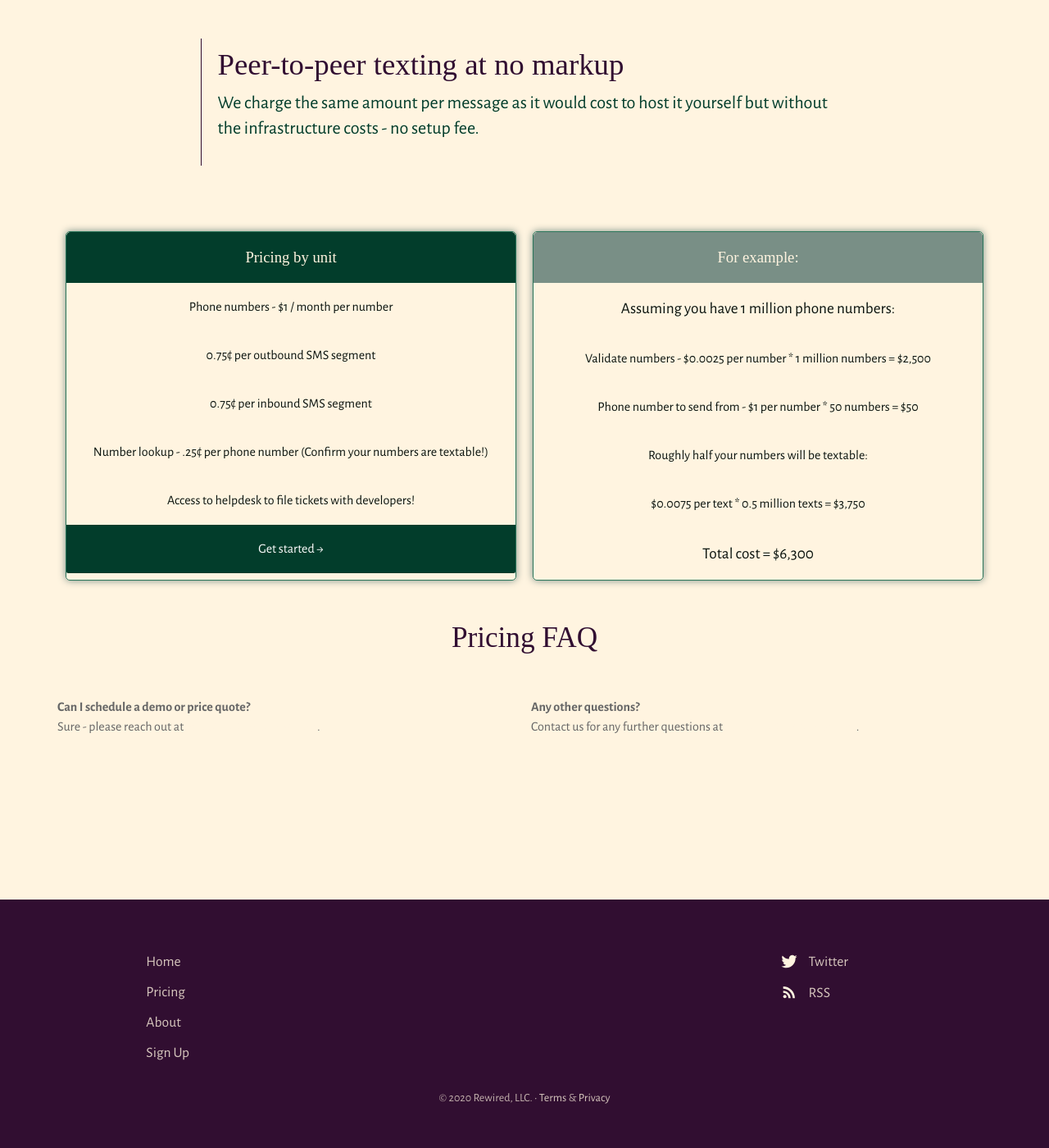
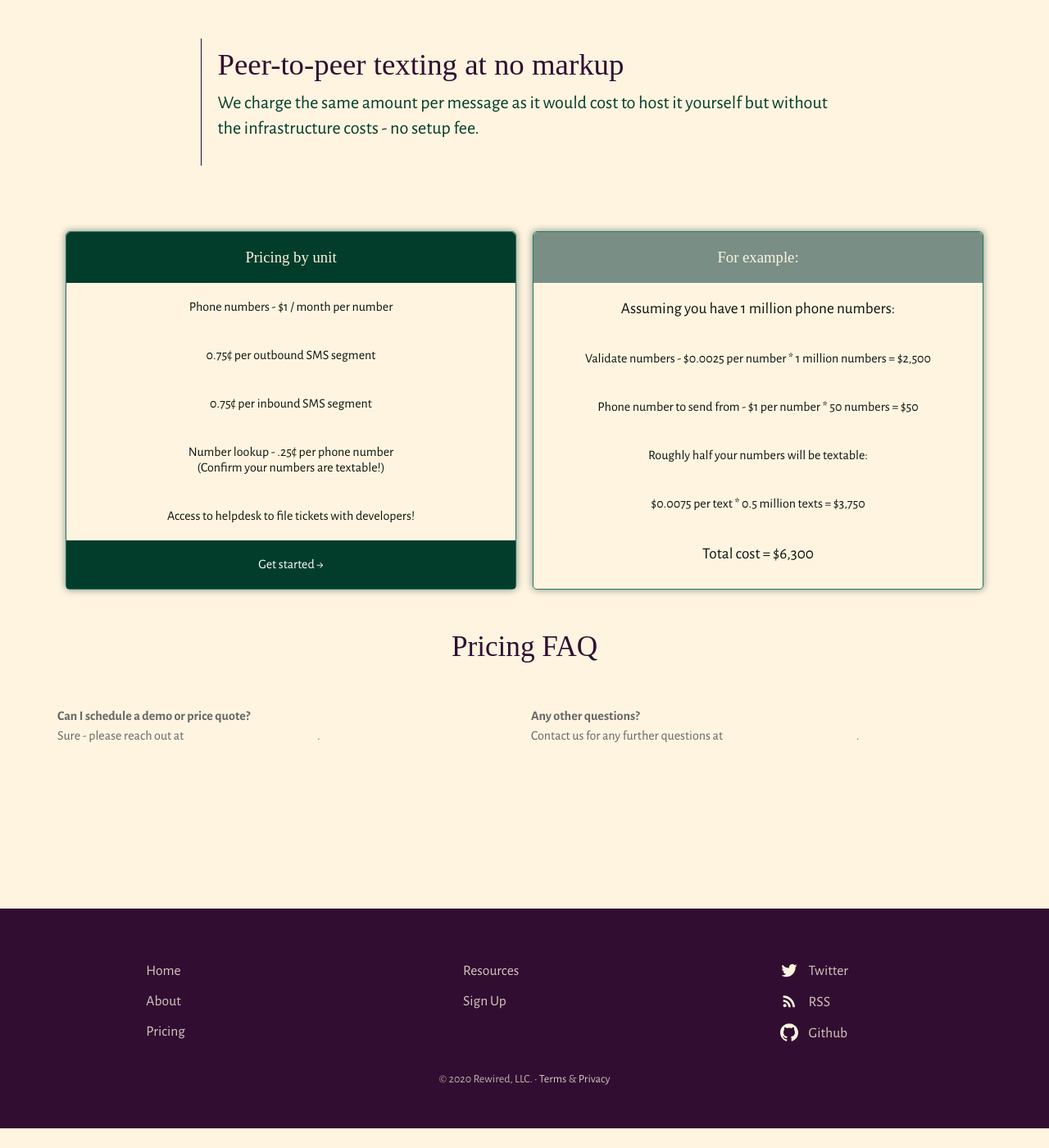
Before and after one commit to politics-rewired/politics-rewired.github.io, a Jekyll site: the page built from pricing.html, in a window 1280 px wide and 1400 px high, scrolled down 119 px. Shown: the whole window at 82% size. Built offline with Jekyll 4.4.1, drawn with Linux system fonts in a browser that asks for light colours; some web fonts are replaced; after the commit the page ends 1495 px from its top, so only the background shows below that.

Commit message:
added Git icon, added Resources link to knowledge base

```diff
--- a/_data/navigation.yml
+++ b/_data/navigation.yml
@@ -10,6 +10,10 @@
   link: /pricing/
   new_window: false
   highlight: false
+- name: Resources
+  link: https://docs.spokerewired.com/
+  new_window: true
+  highlight: false
 - name: Sign Up
   link: /signup/
   new_window: false
--- a/_includes/social-icon.html
+++ b/_includes/social-icon.html
@@ -17,4 +17,6 @@
 		<svg fill="#000000" height="24" viewBox="0 0 24 24" width="24" xmlns="http://www.w3.org/2000/svg"><path d="M10,16.5V7.5L16,12M20,4.4C19.4,4.2 15.7,4 12,4C8.3,4 4.6,4.19 4,4.38C2.44,4.9 2,8.4 2,12C2,15.59 2.44,19.1 4,19.61C4.6,19.81 8.3,20 12,20C15.7,20 19.4,19.81 20,19.61C21.56,19.1 22,15.59 22,12C22,8.4 21.56,4.91 20,4.4Z" /></svg>
 	{% when "RSS" %}
 		<svg fill="#000000" height="24" viewBox="0 0 24 24" width="24" xmlns="http://www.w3.org/2000/svg"><path d="M0 0h24v24H0z" fill="none"/><circle cx="6.18" cy="17.82" r="2.18"/><path d="M4 4.44v2.83c7.03 0 12.73 5.7 12.73 12.73h2.83c0-8.59-6.97-15.56-15.56-15.56zm0 5.66v2.83c3.9 0 7.07 3.17 7.07 7.07h2.83c0-5.47-4.43-9.9-9.9-9.9z"/></svg>
+  {% when "Github" %}
+		<svg fill="#000000" role="img" viewBox="0 0 24 24" xmlns="http://www.w3.org/2000/svg"><path d="M12 .297c-6.63 0-12 5.373-12 12 0 5.303 3.438 9.8 8.205 11.385.6.113.82-.258.82-.577 0-.285-.01-1.04-.015-2.04-3.338.724-4.042-1.61-4.042-1.61C4.422 18.07 3.633 17.7 3.633 17.7c-1.087-.744.084-.729.084-.729 1.205.084 1.838 1.236 1.838 1.236 1.07 1.835 2.809 1.305 3.495.998.108-.776.417-1.305.76-1.605-2.665-.3-5.466-1.332-5.466-5.93 0-1.31.465-2.38 1.235-3.22-.135-.303-.54-1.523.105-3.176 0 0 1.005-.322 3.3 1.23.96-.267 1.98-.399 3-.405 1.02.006 2.04.138 3 .405 2.28-1.552 3.285-1.23 3.285-1.23.645 1.653.24 2.873.12 3.176.765.84 1.23 1.91 1.23 3.22 0 4.61-2.805 5.625-5.475 5.92.42.36.81 1.096.81 2.22 0 1.606-.015 2.896-.015 3.286 0 .315.21.69.825.57C20.565 22.092 24 17.592 24 12.297c0-6.627-5.373-12-12-12"/></svg>
 {% endcase %}
--- a/pricing.html
+++ b/pricing.html
@@ -12,7 +12,7 @@
         highlight: false
       - text: 0.75¢ per inbound SMS segment
         highlight: false
-      - text: Number lookup - .25¢ per phone number (Confirm your numbers are textable!)
+      - text: Number lookup - .25¢ per phone number</br>(Confirm your numbers are textable!)
         highlight: false
       - text: Access to helpdesk to file tickets with developers!
         highlight: false
@@ -47,7 +47,7 @@
 <div class="plans">
 	{% for plan in page.pricing_table %}
 		<ul class="plan">
-			<li style="background: {{ plan.color }}; padding: - ">
+			<li style="background: {{ plan.color }}">
 				<h3>{{ plan.name }}</h3>
 			</li>
 			{% for feature in plan.features %}
```
Also changed, not shown: _data/footer.yml (+10 -3 lines), index.html (line endings or trailing spaces), signup.html (line endings or trailing spaces).
